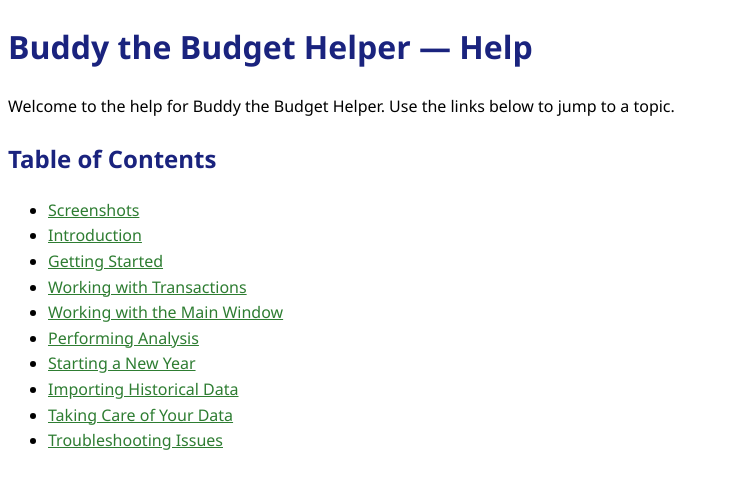
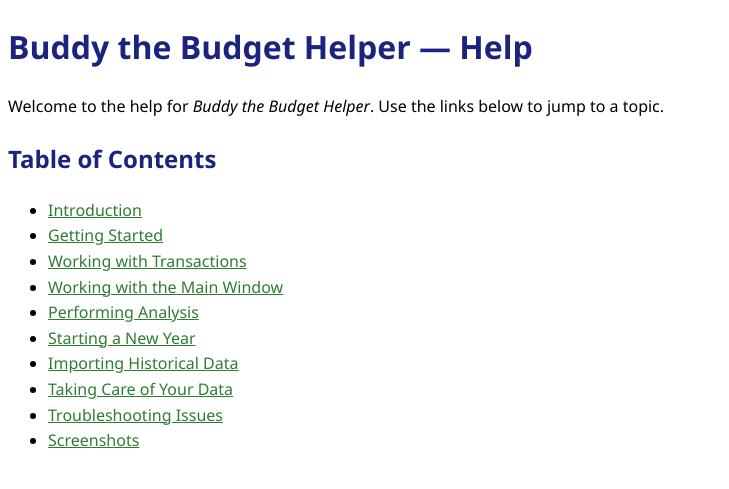
Before and after one commit to chudave1/Buddy-the-Budget-Helper-Release, a Jekyll site: the page built from docs/index.md, in a window 1280 px wide. Shown: the top 489 px of the page, without its empty margins (0-729 px from the left). Built offline with Jekyll 4.4.1, drawn with Linux system fonts in a browser that asks for light colours; our own code applies the rules of GitHub Pages for plain Markdown files; part of the change alters nothing that is shown.

```diff
--- a/docs/index.md
+++ b/docs/index.md
@@ -1,10 +1,9 @@
 # Buddy the Budget Helper — Help
 
-Welcome to the help for Buddy the Budget Helper. Use the links below to jump to a topic.
+Welcome to the help for *Buddy the Budget Helper*. Use the links below to jump to a topic.
 
 ## Table of Contents
 
-- [Screenshots](screenshots.md)
 - [Introduction](introduction.md)
 - [Getting Started](getting-started.md)
 - [Working with Transactions](working-with-transactions.md)
@@ -14,3 +13,4 @@ Welcome to the help for Buddy the Budget Helper. Use the links below to jump to
 - [Importing Historical Data](loading-history.md)
 - [Taking Care of Your Data](taking-care-of-data.md)
 - [Troubleshooting Issues](troubleshooting.md)
+- [Screenshots](screenshots.md)
```
